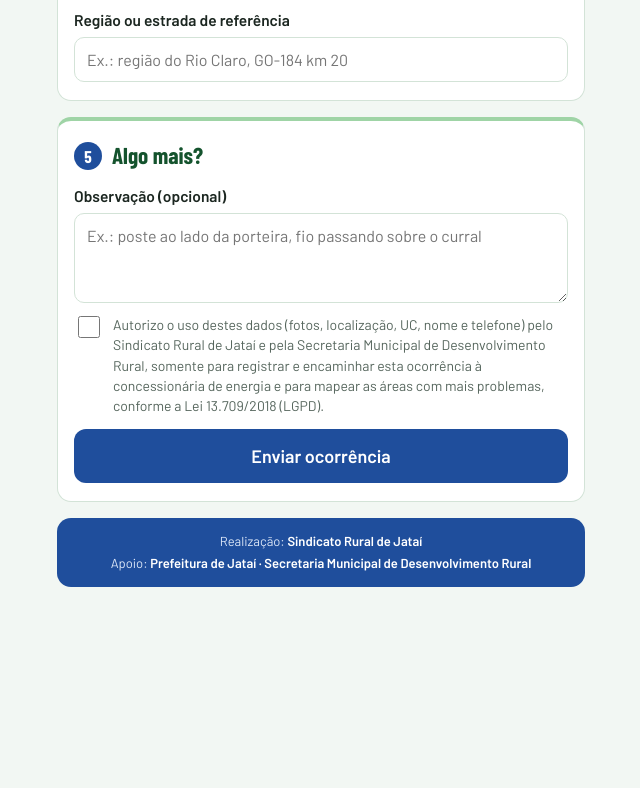
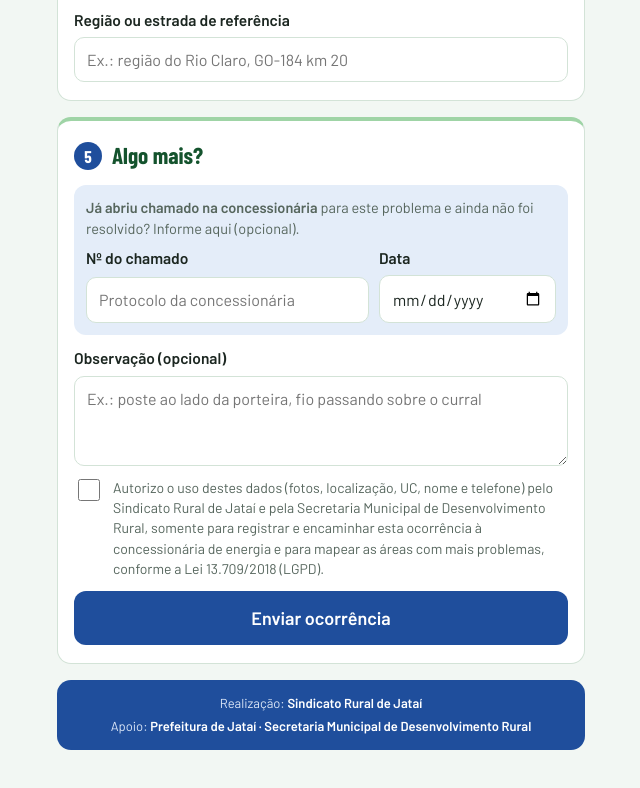
Before and after one commit to rgoularteng-sys/rede-rural-jatai, a plain HTML site: page index.html in a window 1280 px wide. Shown: the part 1495-2283 px from the top of the page, without its empty margins (319-959 px from the left). Before the commit the page ends 2122 px from the top, so only its background shows below. Drawn offline with nearby package versions, Linux system fonts and the light colour scheme.

Commit message:
Campos opcionais: chamado já aberto na concessionária (número e data)

```diff
--- a/index.html
+++ b/index.html
@@ -118,6 +118,8 @@ body{padding-bottom:env(safe-area-inset-bottom)}
 .item small{color:var(--suave);font-size:13.5px}
 .vazio{color:var(--suave);font-size:14.5px;margin:0}
 .duas{display:grid;grid-template-columns:1.6fr 1fr;gap:10px}
+.conc{display:grid;gap:8px;padding:12px;border-radius:12px;background:var(--azul-claro)}
+.conc input[type=date]{min-height:48px}
 [hidden]{display:none!important}
 @media (max-width:480px){
   .topo{padding:18px 16px 22px}
@@ -252,6 +254,19 @@ body{padding-bottom:env(safe-area-inset-bottom)}
 
     <section class="etapa" aria-labelledby="t5">
       <h2 id="t5"><span class="num">5</span>Algo mais?</h2>
+      <div class="conc">
+        <p class="dica"><b>Já abriu chamado na concessionária</b> para este problema e ainda não foi resolvido? Informe aqui (opcional).</p>
+        <div class="duas">
+          <div class="campo">
+            <label for="in-cc">Nº do chamado</label>
+            <input id="in-cc" inputmode="text" autocomplete="off" maxlength="40" placeholder="Protocolo da concessionária">
+          </div>
+          <div class="campo">
+            <label for="in-cc-data">Data</label>
+            <input id="in-cc-data" type="date">
+          </div>
+        </div>
+      </div>
       <div class="campo">
         <label for="in-obs">Observação (opcional)</label>
         <textarea id="in-obs" maxlength="1000" placeholder="Ex.: poste ao lado da porteira, fio passando sobre o curral"></textarea>
@@ -554,6 +569,8 @@ function atualizarProgresso() {
 $("form").addEventListener("input", atualizarProgresso);
 $("form").addEventListener("change", atualizarProgresso);
 
+$("in-cc-data").max = new Date(Date.now() - new Date().getTimezoneOffset() * 6e4).toISOString().slice(0, 10);
+
 /* ---------- Telefone ---------- */
 $("in-tel").addEventListener("input", e => {
   const d = e.target.value.replace(/\D/g, "").slice(0, 11);
@@ -614,7 +631,8 @@ $("form").addEventListener("submit", async e => {
           unidade_consumidora: $("in-uc").value, responsavel_nome: $("in-nome").value.trim(), responsavel_telefone: $("in-tel").value,
           propriedade: $("in-prop").value.trim() || null, regiao_referencia: $("in-reg").value.trim() || null,
           observacao: $("in-obs").value.trim() || null, consentimento_lgpd: true,
-          data_foto: datas[0] ? datas[0].toISOString() : null, site: $("in-site").value, fotos
+          data_foto: datas[0] ? datas[0].toISOString() : null, site: $("in-site").value, fotos,
+          chamado_concessionaria: $("in-cc").value.trim() || null, data_chamado_concessionaria: $("in-cc-data").value || null
         })
       });
       const res = await r.json();
```
